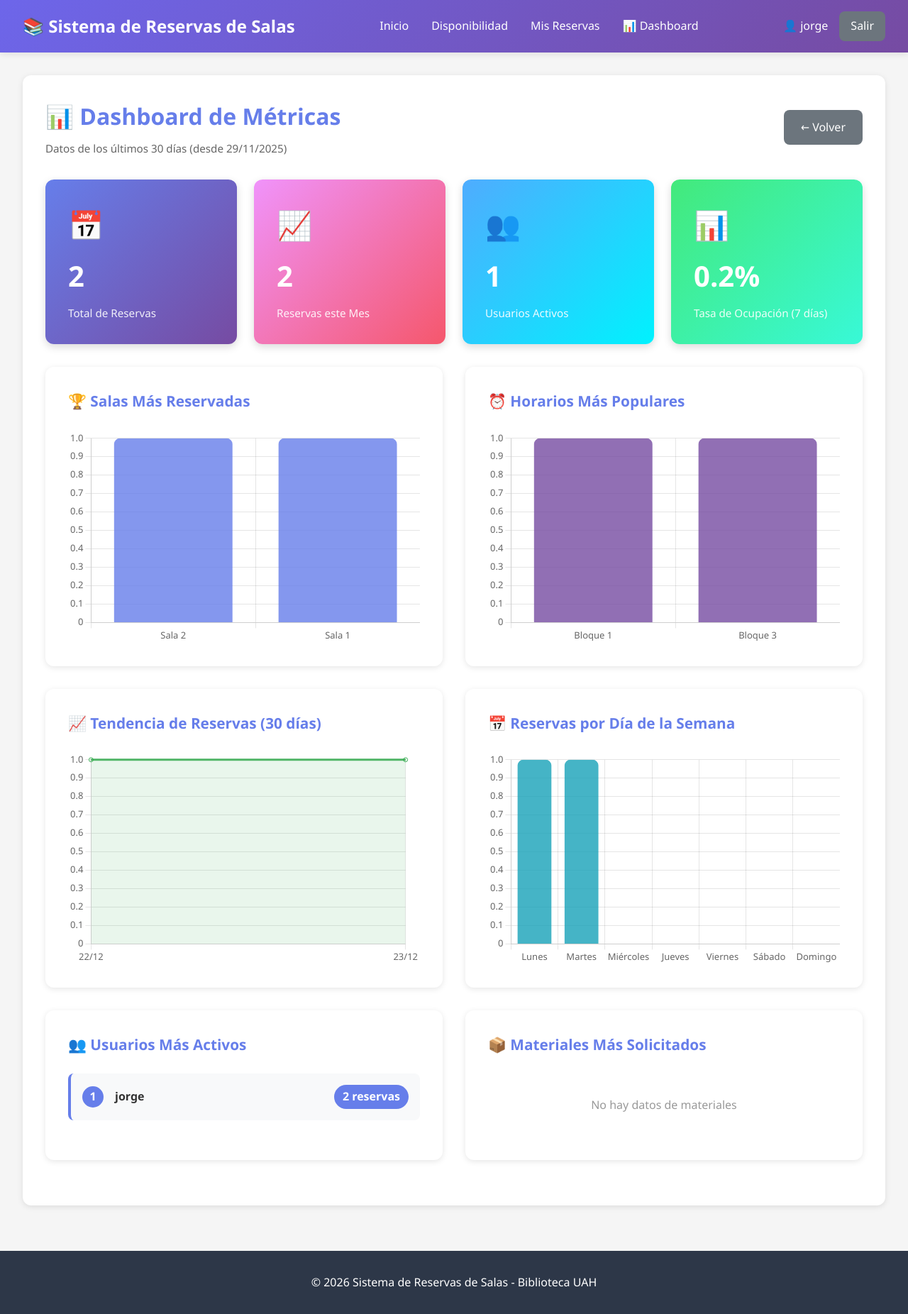
After one commit to Pavivinola/sala_reservas, a Django app: page /reservas/dashboard/ in a window 1280 px wide. The commit adds this page. Shown: the whole page at 71% size. Run offline with Django 5.2, Linux system fonts and the light colour scheme; a user stored in the database is signed in; data comes from the database, SQL or seed files in the repository.

Commit message:
Feat: Agregar dashboard de métricas con gráficos interactivos

```diff
--- a/reservas/templates/reservas/base.html
+++ b/reservas/templates/reservas/base.html
@@ -211,6 +211,7 @@
                     <li><a href="{% url 'reservas:disponibilidad' %}">Disponibilidad</a></li>
                     {% if user.is_authenticated %}
                     <li><a href="{% url 'reservas:mis_reservas' %}">Mis Reservas</a></li>
+                    <li><a href="{% url 'reservas:dashboard' %}">📊 Dashboard</a></li>
                     {% endif %}
                 </ul>
             </nav>
--- /dev/null
+++ b/reservas/templates/reservas/dashboard.html
@@ -0,0 +1,420 @@
+{% extends 'reservas/base.html' %}
+
+{% block title %}Dashboard de Métricas{% endblock %}
+
+{% block extra_css %}
+<style>
+    .metrics-grid {
+        display: grid;
+        grid-template-columns: repeat(auto-fit, minmax(250px, 1fr));
+        gap: 1.5rem;
+        margin-bottom: 2rem;
+    }
+
+    .metric-card {
+        background: linear-gradient(135deg, #667eea 0%, #764ba2 100%);
+        color: white;
+        padding: 2rem;
+        border-radius: 12px;
+        box-shadow: 0 4px 12px rgba(0,0,0,0.15);
+        transition: transform 0.3s;
+    }
+
+    .metric-card:hover {
+        transform: translateY(-5px);
+    }
+
+    .metric-icon {
+        font-size: 2.5rem;
+        margin-bottom: 0.5rem;
+    }
+
+    .metric-value {
+        font-size: 2.5rem;
+        font-weight: bold;
+        margin: 0.5rem 0;
+    }
+
+    .metric-label {
+        font-size: 0.95rem;
+        opacity: 0.9;
+    }
+
+    .chart-container {
+        background: white;
+        padding: 2rem;
+        border-radius: 12px;
+        box-shadow: 0 2px 8px rgba(0,0,0,0.1);
+        margin-bottom: 2rem;
+    }
+
+    .chart-title {
+        font-size: 1.3rem;
+        font-weight: 600;
+        color: #667eea;
+        margin-bottom: 1.5rem;
+    }
+
+    .chart-wrapper {
+        position: relative;
+        height: 300px;
+    }
+
+    .top-users-list {
+        list-style: none;
+        padding: 0;
+    }
+
+    .top-user-item {
+        display: flex;
+        justify-content: space-between;
+        align-items: center;
+        padding: 1rem;
+        margin-bottom: 0.5rem;
+        background: #f8f9fa;
+        border-radius: 8px;
+        border-left: 4px solid #667eea;
+    }
+
+    .user-info {
+        display: flex;
+        align-items: center;
+        gap: 1rem;
+    }
+
+    .user-position {
+        background: #667eea;
+        color: white;
+        width: 30px;
+        height: 30px;
+        border-radius: 50%;
+        display: flex;
+        align-items: center;
+        justify-content: center;
+        font-weight: bold;
+    }
+
+    .user-name {
+        font-weight: 600;
+        color: #333;
+    }
+
+    .user-count {
+        background: #667eea;
+        color: white;
+        padding: 0.25rem 0.75rem;
+        border-radius: 20px;
+        font-weight: bold;
+    }
+
+    .dashboard-header {
+        display: flex;
+        justify-content: space-between;
+        align-items: center;
+        margin-bottom: 2rem;
+    }
+
+    .period-info {
+        color: #666;
+        font-size: 0.95rem;
+    }
+
+    @media (max-width: 768px) {
+        .metrics-grid {
+            grid-template-columns: 1fr;
+        }
+
+        .chart-wrapper {
+            height: 250px;
+        }
+    }
+</style>
+{% endblock %}
+
+{% block content %}
+<div class="card">
+    <div class="dashboard-header">
+        <div>
+            <h1 style="color: #667eea; margin-bottom: 0.5rem;">📊 Dashboard de Métricas</h1>
+            <p class="period-info">Datos de los últimos 30 días (desde {{ fecha_inicio|date:"d/m/Y" }})</p>
+        </div>
+        <div>
+            <a href="{% url 'reservas:index' %}" class="btn btn-secondary">← Volver</a>
+        </div>
+    </div>
+
+    <!-- Métricas Generales -->
+    <div class="metrics-grid">
+        <div class="metric-card">
+            <div class="metric-icon">📅</div>
+            <div class="metric-value">{{ total_reservas }}</div>
+            <div class="metric-label">Total de Reservas</div>
+        </div>
+
+        <div class="metric-card" style="background: linear-gradient(135deg, #f093fb 0%, #f5576c 100%);">
+            <div class="metric-icon">📈</div>
+            <div class="metric-value">{{ reservas_mes_actual }}</div>
+            <div class="metric-label">Reservas este Mes</div>
+        </div>
+
+        <div class="metric-card" style="background: linear-gradient(135deg, #4facfe 0%, #00f2fe 100%);">
+            <div class="metric-icon">👥</div>
+            <div class="metric-value">{{ usuarios_activos }}</div>
+            <div class="metric-label">Usuarios Activos</div>
+        </div>
+
+        <div class="metric-card" style="background: linear-gradient(135deg, #43e97b 0%, #38f9d7 100%);">
+            <div class="metric-icon">📊</div>
+            <div class="metric-value">{{ tasa_ocupacion }}%</div>
+            <div class="metric-label">Tasa de Ocupación (7 días)</div>
+        </div>
+    </div>
+
+    <!-- Gráficos -->
+    <div style="display: grid; grid-template-columns: repeat(auto-fit, minmax(500px, 1fr)); gap: 2rem;">
+
+        <!-- Top Salas -->
+        <div class="chart-container">
+            <h3 class="chart-title">🏆 Salas Más Reservadas</h3>
+            <div class="chart-wrapper">
+                <canvas id="topSalasChart"></canvas>
+            </div>
+        </div>
+
+        <!-- Top Horarios -->
+        <div class="chart-container">
+            <h3 class="chart-title">⏰ Horarios Más Populares</h3>
+            <div class="chart-wrapper">
+                <canvas id="topHorariosChart"></canvas>
+            </div>
+        </div>
+
+    </div>
+
+    <!-- Tendencia y Días de la Semana -->
+    <div style="display: grid; grid-template-columns: repeat(auto-fit, minmax(500px, 1fr)); gap: 2rem;">
+
+        <!-- Tendencia -->
+        <div class="chart-container">
+            <h3 class="chart-title">📈 Tendencia de Reservas (30 días)</h3>
+            <div class="chart-wrapper">
+                <canvas id="tendenciaChart"></canvas>
+            </div>
+        </div>
+
+        <!-- Días de la Semana -->
+        <div class="chart-container">
+            <h3 class="chart-title">📅 Reservas por Día de la Semana</h3>
+            <div class="chart-wrapper">
+                <canvas id="diasChart"></canvas>
+            </div>
+        </div>
+
+    </div>
+
+    <!-- Usuarios y Materiales -->
+    <div style="display: grid; grid-template-columns: repeat(auto-fit, minmax(500px, 1fr)); gap: 2rem;">
+
+        <!-- Top Usuarios -->
+        <div class="chart-container">
+            <h3 class="chart-title">👥 Usuarios Más Activos</h3>
+            {% if top_usuarios %}
+            <ul class="top-users-list">
+                {% for usuario in top_usuarios %}
+                <li class="top-user-item">
+                    <div class="user-info">
+                        <div class="user-position">{{ forloop.counter }}</div>
+                        <div class="user-name">
+                            {% if usuario.user__first_name %}
+                                {{ usuario.user__first_name }} {{ usuario.user__last_name }}
+                            {% else %}
+                                {{ usuario.user__username }}
+                            {% endif %}
+                        </div>
+                    </div>
+                    <div class="user-count">{{ usuario.total }} reservas</div>
+                </li>
+                {% endfor %}
+            </ul>
+            {% else %}
+            <p style="text-align: center; color: #999; padding: 2rem;">No hay datos disponibles</p>
+            {% endif %}
+        </div>
+
+        <!-- Materiales -->
+        <div class="chart-container">
+            <h3 class="chart-title">📦 Materiales Más Solicitados</h3>
+            {% if materiales_labels %}
+            <div class="chart-wrapper">
+                <canvas id="materialesChart"></canvas>
+            </div>
+            {% else %}
+            <p style="text-align: center; color: #999; padding: 2rem;">No hay datos de materiales</p>
+            {% endif %}
+        </div>
+
+    </div>
+
+</div>
+{% endblock %}
+
+{% block extra_js %}
+<!-- Chart.js -->
+<script src="https://cdn.jsdelivr.net/npm/chart.js@4.4.0/dist/chart.umd.min.js"></script>
+
+<script>
+// Configuración global de Chart.js
+Chart.defaults.font.family = "'Segoe UI', Tahoma, Geneva, Verdana, sans-serif";
+Chart.defaults.font.size = 13;
+
+// Colores
+const colors = {
+    primary: 'rgba(102, 126, 234, 0.8)',
+    secondary: 'rgba(118, 75, 162, 0.8)',
+    success: 'rgba(40, 167, 69, 0.8)',
+    danger: 'rgba(220, 53, 69, 0.8)',
+    warning: 'rgba(255, 193, 7, 0.8)',
+    info: 'rgba(23, 162, 184, 0.8)',
+};
+
+// 1. Top Salas
+const topSalasCtx = document.getElementById('topSalasChart');
+if (topSalasCtx) {
+    new Chart(topSalasCtx, {
+        type: 'bar',
+        data: {
+            labels: {{ top_salas_labels|safe }},
+            datasets: [{
+                label: 'Reservas',
+                data: {{ top_salas_data|safe }},
+                backgroundColor: colors.primary,
+                borderRadius: 8,
+            }]
+        },
+        options: {
+            responsive: true,
+            maintainAspectRatio: false,
+            plugins: {
+                legend: { display: false }
+            },
+            scales: {
+                y: { beginAtZero: true }
+            }
+        }
+    });
+}
+
+// 2. Top Horarios
+const topHorariosCtx = document.getElementById('topHorariosChart');
+if (topHorariosCtx) {
+    new Chart(topHorariosCtx, {
+        type: 'bar',
+        data: {
+            labels: {{ top_horarios_labels|safe }},
+            datasets: [{
+                label: 'Reservas',
+                data: {{ top_horarios_data|safe }},
+                backgroundColor: colors.secondary,
+                borderRadius: 8,
+            }]
+        },
+        options: {
+            responsive: true,
+            maintainAspectRatio: false,
+            plugins: {
+                legend: { display: false }
+            },
+            scales: {
+                y: { beginAtZero: true }
+            }
+        }
+    });
+}
+
+// 3. Tendencia
+const tendenciaCtx = document.getElementById('tendenciaChart');
+if (tendenciaCtx) {
+    new Chart(tendenciaCtx, {
+        type: 'line',
+        data: {
+            labels: {{ tendencia_labels|safe }},
+            datasets: [{
+                label: 'Reservas',
+                data: {{ tendencia_data|safe }},
+                borderColor: colors.success,
+                backgroundColor: 'rgba(40, 167, 69, 0.1)',
+                tension: 0.4,
+                fill: true,
+            }]
+        },
+        options: {
+            responsive: true,
+            maintainAspectRatio: false,
+            plugins: {
+                legend: { display: false }
+            },
+            scales: {
+                y: { beginAtZero: true }
+            }
+        }
+    });
+}
+
+// 4. Días de la Semana
+const diasCtx = document.getElementById('diasChart');
+if (diasCtx) {
+    new Chart(diasCtx, {
+        type: 'bar',
+        data: {
+            labels: {{ dias_labels|safe }},
+            datasets: [{
+                label: 'Reservas',
+                data: {{ dias_data|safe }},
+                backgroundColor: colors.info,
+                borderRadius: 8,
+            }]
+        },
+        options: {
+            responsive: true,
+            maintainAspectRatio: false,
+            plugins: {
+                legend: { display: false }
+            },
+            scales: {
+                y: { beginAtZero: true }
+            }
+        }
+    });
+}
+
+// 5. Materiales
+const materialesCtx = document.getElementById('materialesChart');
+if (materialesCtx && {{ materiales_labels|length }} > 0) {
+    new Chart(materialesCtx, {
+        type: 'doughnut',
+        data: {
+            labels: {{ materiales_labels|safe }},
+            datasets: [{
+                data: {{ materiales_data|safe }},
+                backgroundColor: [
+                    colors.primary,
+                    colors.secondary,
+                    colors.success,
+                    colors.warning,
+                    colors.info,
+                ],
+            }]
+        },
+        options: {
+            responsive: true,
+            maintainAspectRatio: false,
+            plugins: {
+                legend: {
+                    position: 'bottom'
+                }
+            }
+        }
+    });
+}
+</script>
+{% endblock %}
--- a/reservas/urls.py
+++ b/reservas/urls.py
@@ -5,6 +5,7 @@ app_name = 'reservas'
 
 urlpatterns = [
     path('', views.index, name='index'),
+    path('dashboard/', views.dashboard, name='dashboard'),
     path('disponibilidad/', views.disponibilidad, name='disponibilidad'),
     path('reservar/<int:room_id>/<int:timeblock_id>/<str:date>/', views.reservar, name='reservar'),
     path('mis-reservas/', views.mis_reservas, name='mis_reservas'),
--- a/reservas/views.py
+++ b/reservas/views.py
@@ -254,3 +254,187 @@ def cancelar_reserva(request, reservation_id):
         messages.success(request, 'Reserva cancelada exitosamente')
 
     return redirect('reservas:mis_reservas')
+
+from django.db.models import Count, Q
+from django.db.models.functions import TruncDate
+from datetime import timedelta
+from collections import Counter
+
+
+@login_required
+def dashboard(request):
+    """Dashboard de métricas y estadísticas"""
+
+    # Solo admins pueden ver el dashboard
+    if not request.user.is_staff:
+        messages.error(request, 'No tienes permisos para acceder al dashboard')
+        return redirect('reservas:index')
+
+    # Fecha de referencia (últimos 30 días)
+    fecha_inicio = timezone.now().date() - timedelta(days=30)
+
+    # ==========================================
+    # 1. ESTADÍSTICAS GENERALES
+    # ==========================================
+    total_reservas = Reservation.objects.filter(
+        status__in=['confirmed', 'completed']
+    ).count()
+
+    reservas_mes_actual = Reservation.objects.filter(
+        status__in=['confirmed', 'completed'],
+        created_at__gte=fecha_inicio
+    ).count()
+
+    usuarios_activos = Reservation.objects.filter(
+        created_at__gte=fecha_inicio
+    ).values('user').distinct().count()
+
+    total_salas = Room.objects.filter(is_active=True, is_public=True).count()
+
+    # Calcular tasa de ocupación (últimos 7 días)
+    dias_atras = 7
+    fecha_inicio_ocupacion = timezone.now().date() - timedelta(days=dias_atras)
+
+    # Total de slots disponibles
+    bloques_activos = TimeBlock.objects.filter(is_active=True).count()
+    total_slots = total_salas * bloques_activos * dias_atras
+
+    # Slots reservados
+    slots_reservados = Reservation.objects.filter(
+        date__gte=fecha_inicio_ocupacion,
+        status__in=['confirmed', 'completed']
+    ).count()
+
+    tasa_ocupacion = round((slots_reservados / total_slots * 100), 1) if total_slots > 0 else 0
+
+    # ==========================================
+    # 2. TOP 5 SALAS MÁS RESERVADAS
+    # ==========================================
+    top_salas = Reservation.objects.filter(
+        status__in=['confirmed', 'completed'],
+        created_at__gte=fecha_inicio
+    ).values(
+        'room__name'
+    ).annotate(
+        total=Count('id')
+    ).order_by('-total')[:5]
+
+    top_salas_labels = [sala['room__name'] for sala in top_salas]
+    top_salas_data = [sala['total'] for sala in top_salas]
+
+    # ==========================================
+    # 3. HORARIOS MÁS POPULARES
+    # ==========================================
+    top_horarios = Reservation.objects.filter(
+        status__in=['confirmed', 'completed'],
+        created_at__gte=fecha_inicio
+    ).values(
+        'time_block__name',
+        'time_block__start_time'
+    ).annotate(
+        total=Count('id')
+    ).order_by('time_block__start_time')[:10]
+
+    top_horarios_labels = [h['time_block__name'] for h in top_horarios]
+    top_horarios_data = [h['total'] for h in top_horarios]
+
+    # ==========================================
+    # 4. RESERVAS POR DÍA DE LA SEMANA
+    # ==========================================
+    dias_semana = {
+        0: 'Lunes',
+        1: 'Martes',
+        2: 'Miércoles',
+        3: 'Jueves',
+        4: 'Viernes',
+        5: 'Sábado',
+        6: 'Domingo'
+    }
+
+    reservas_por_dia = {}
+    for reserva in Reservation.objects.filter(
+        status__in=['confirmed', 'completed'],
+        created_at__gte=fecha_inicio
+    ):
+        dia = reserva.date.weekday()
+        reservas_por_dia[dia] = reservas_por_dia.get(dia, 0) + 1
+
+    dias_labels = [dias_semana[i] for i in range(7)]
+    dias_data = [reservas_por_dia.get(i, 0) for i in range(7)]
+
+    # ==========================================
+    # 5. USUARIOS MÁS ACTIVOS
+    # ==========================================
+    top_usuarios = Reservation.objects.filter(
+        status__in=['confirmed', 'completed'],
+        created_at__gte=fecha_inicio
+    ).values(
+        'user__username',
+        'user__first_name',
+        'user__last_name'
+    ).annotate(
+        total=Count('id')
+    ).order_by('-total')[:5]
+
+    # ==========================================
+    # 6. TENDENCIA DE RESERVAS (últimos 30 días)
+    # ==========================================
+    tendencia = Reservation.objects.filter(
+        created_at__gte=fecha_inicio,
+        status__in=['confirmed', 'completed']
+    ).annotate(
+        fecha=TruncDate('created_at')
+    ).values('fecha').annotate(
+        total=Count('id')
+    ).order_by('fecha')
+
+    tendencia_labels = [t['fecha'].strftime('%d/%m') for t in tendencia]
+    tendencia_data = [t['total'] for t in tendencia]
+
+    # ==========================================
+    # 7. MATERIALES MÁS SOLICITADOS
+    # ==========================================
+    materiales_counter = Counter()
+    for reserva in Reservation.objects.filter(
+        status__in=['confirmed', 'completed'],
+        created_at__gte=fecha_inicio
+    ).prefetch_related('requested_materials'):
+        for material in reserva.requested_materials.all():
+            materiales_counter[material.name] += 1
+
+    materiales_labels = list(materiales_counter.keys())[:5]
+    materiales_data = [materiales_counter[m] for m in materiales_labels]
+
+    # ==========================================
+    # Context para el template
+    # ==========================================
+    context = {
+        # Estadísticas generales
+        'total_reservas': total_reservas,
+        'reservas_mes_actual': reservas_mes_actual,
+        'usuarios_activos': usuarios_activos,
+        'total_salas': total_salas,
+        'tasa_ocupacion': tasa_ocupacion,
+
+        # Gráficos
+        'top_salas_labels': top_salas_labels,
+        'top_salas_data': top_salas_data,
+
+        'top_horarios_labels': top_horarios_labels,
+        'top_horarios_data': top_horarios_data,
+
+        'dias_labels': dias_labels,
+        'dias_data': dias_data,
+
+        'top_usuarios': top_usuarios,
+
+        'tendencia_labels': tendencia_labels,
+        'tendencia_data': tendencia_data,
+
+        'materiales_labels': materiales_labels,
+        'materiales_data': materiales_data,
+
+        'fecha_inicio': fecha_inicio,
+    }
+
+    return render(request, 'reservas/dashboard.html', context)
```
